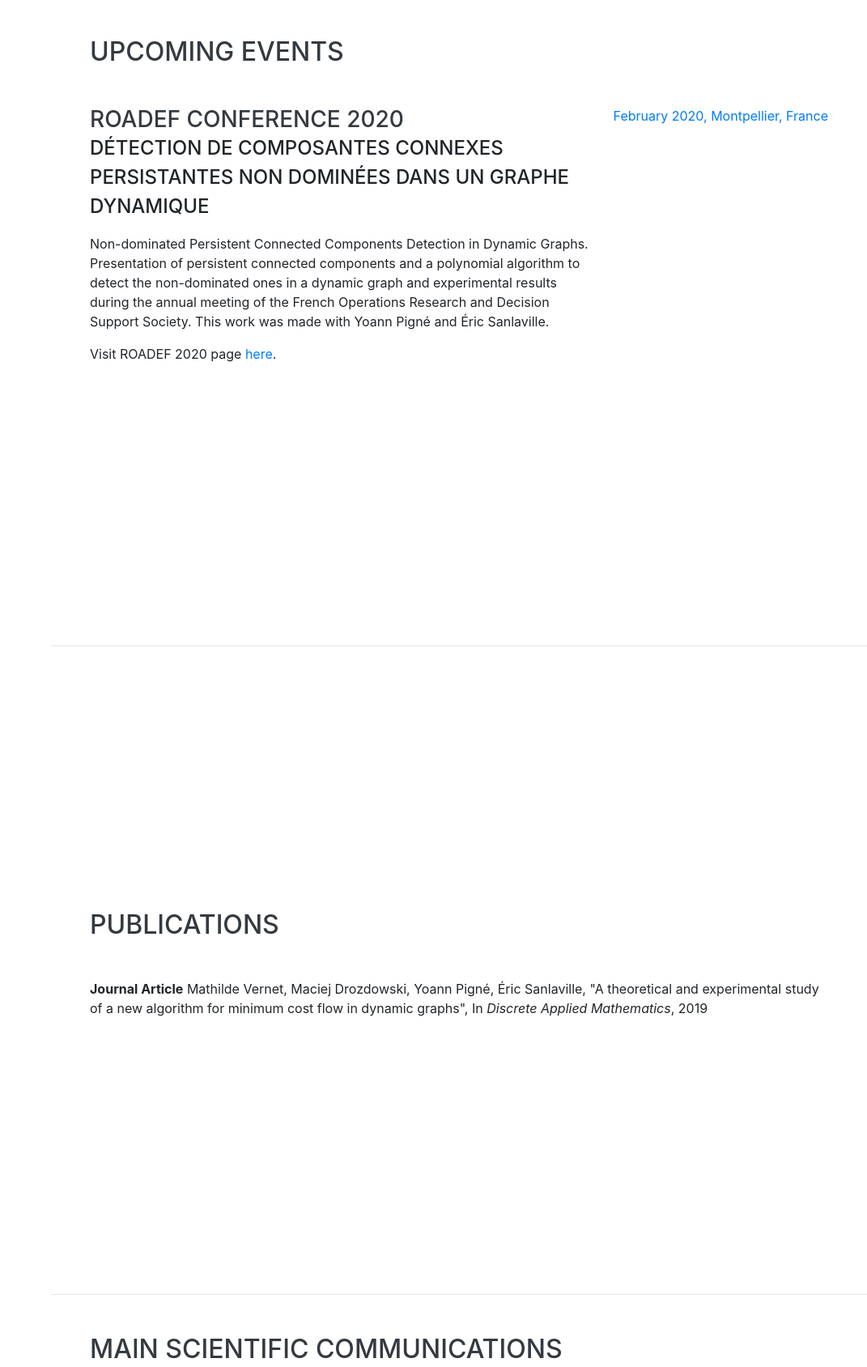
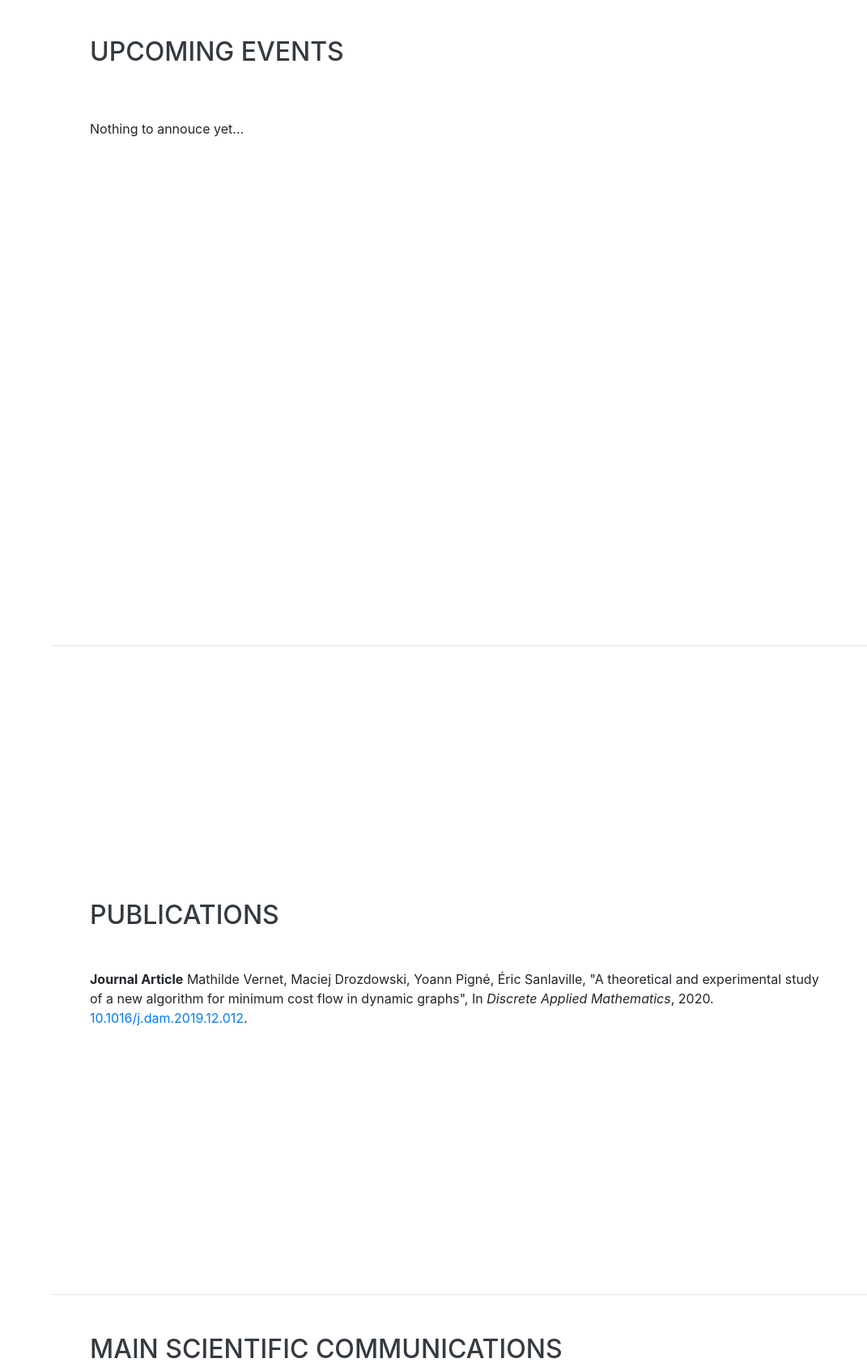
Before and after one commit to mathildevernet/mathildevernet.github.io, a website with bundled scripts: page index.html in a window 1280 px wide. Shown: the part 804-2492 px from the top of the page at 81% size, without its empty margins (209-1280 px from the left). Built offline with nearby package versions, Linux system fonts and the light colour scheme; a web font is replaced by a local one.

Commit message:
update upcoming events

```diff
--- a/index.html
+++ b/index.html
@@ -102,7 +102,7 @@
 
 
 
-<!--        <div class="resume-item d-flex flex-column flex-md-row justify-content-between mb-5">
+        <div class="resume-item d-flex flex-column flex-md-row justify-content-between mb-5">
           <div class="resume-content">
             <h3 class="mb-0"></h3>
             <div class="subheading mb-3"></div>
@@ -111,8 +111,42 @@
           <div class="resume-date text-md-right">
             <span class="text-primary"></span>
           </div>
+        </div>
+
+
+<!--        <div class="resume-item d-flex flex-column flex-md-row justify-content-between mb-5">
+          <div class="resume-content">
+            <h3 class="mb-0">ROADEF Conference 2020</h3>
+            <div class="subheading mb-3">Détection de composantes connexes persistantes non dominées dans un graphe dynamique</div>
+            <p>Non-dominated Persistent Connected Components Detection in Dynamic Graphs. Presentation of persistent connected components and a polynomial algorithm to detect the non-dominated ones in a dynamic graph and experimental results during the annual meeting of the French Operations Research and Decision Support Society. This work was made with Yoann Pigné and Éric Sanlaville.</p>
+            <p>Visit ROADEF 2020 page <a href="https://roadef2020.sciencesconf.org/" target="_blank">here</a>.</p>
+            <p>See abstract of this presentation (in french) <a href="https://roadef2020.sciencesconf.org/" target="_blank">here</a>.</p>
+          </div>
+          <div class="resume-date text-md-right">
+            <span class="text-primary">February 2020, Montpellier, France</span>
+          </div>
         </div>-->
 
+      </div>
+
+    </section>
+
+    <hr class="m-0">
+
+    <section class="resume-section p-3 p-lg-5 d-flex align-items-center" id="publis">
+      <div class="w-100">
+        <h2 class="mb-5">Publications</h2>
+
+        <p><strong>Journal Article</strong> Mathilde Vernet, Maciej Drozdowski, Yoann Pigné, Éric Sanlaville, "A theoretical and experimental study of a new algorithm for minimum cost flow in dynamic graphs", In <i>Discrete Applied Mathematics</i>, 2020. <a href="https://doi.org/10.1016/j.dam.2019.12.012" target="_blank">10.1016/j.dam.2019.12.012</a>.</p>
+
+      </div>
+    </section>
+
+    <hr class="m-0">
+
+    <section class="resume-section p-3 p-lg-5 d-flex justify-content-center" id="mainComs">
+      <div class="w-100">
+        <h2 class="mb-5">Main Scientific Communications</h2>
 
         <div class="resume-item d-flex flex-column flex-md-row justify-content-between mb-5">
           <div class="resume-content">
@@ -126,27 +160,6 @@
             <span class="text-primary">February 2020, Montpellier, France</span>
           </div>
         </div>
-
-      </div>
-
-    </section>
-
-    <hr class="m-0">
-
-    <section class="resume-section p-3 p-lg-5 d-flex align-items-center" id="publis">
-      <div class="w-100">
-        <h2 class="mb-5">Publications</h2>
-
-        <p><strong>Journal Article</strong> Mathilde Vernet, Maciej Drozdowski, Yoann Pigné, Éric Sanlaville, "A theoretical and experimental study of a new algorithm for minimum cost flow in dynamic graphs", In <i>Discrete Applied Mathematics</i>, 2019</p>
-
-      </div>
-    </section>
-
-    <hr class="m-0">
-
-    <section class="resume-section p-3 p-lg-5 d-flex justify-content-center" id="mainComs">
-      <div class="w-100">
-        <h2 class="mb-5">Main Scientific Communications</h2>
 
         <div class="resume-item d-flex flex-column flex-md-row justify-content-between mb-5">
           <div class="resume-content">
```
